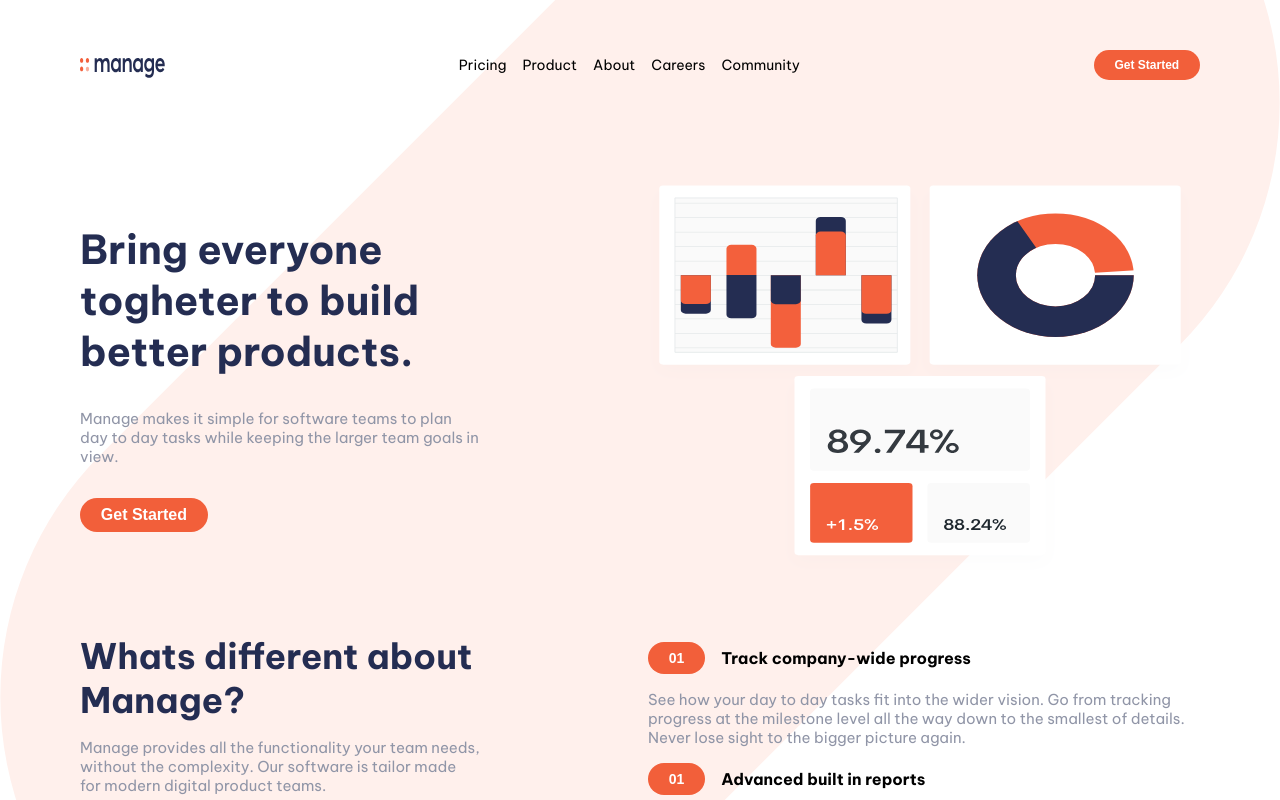
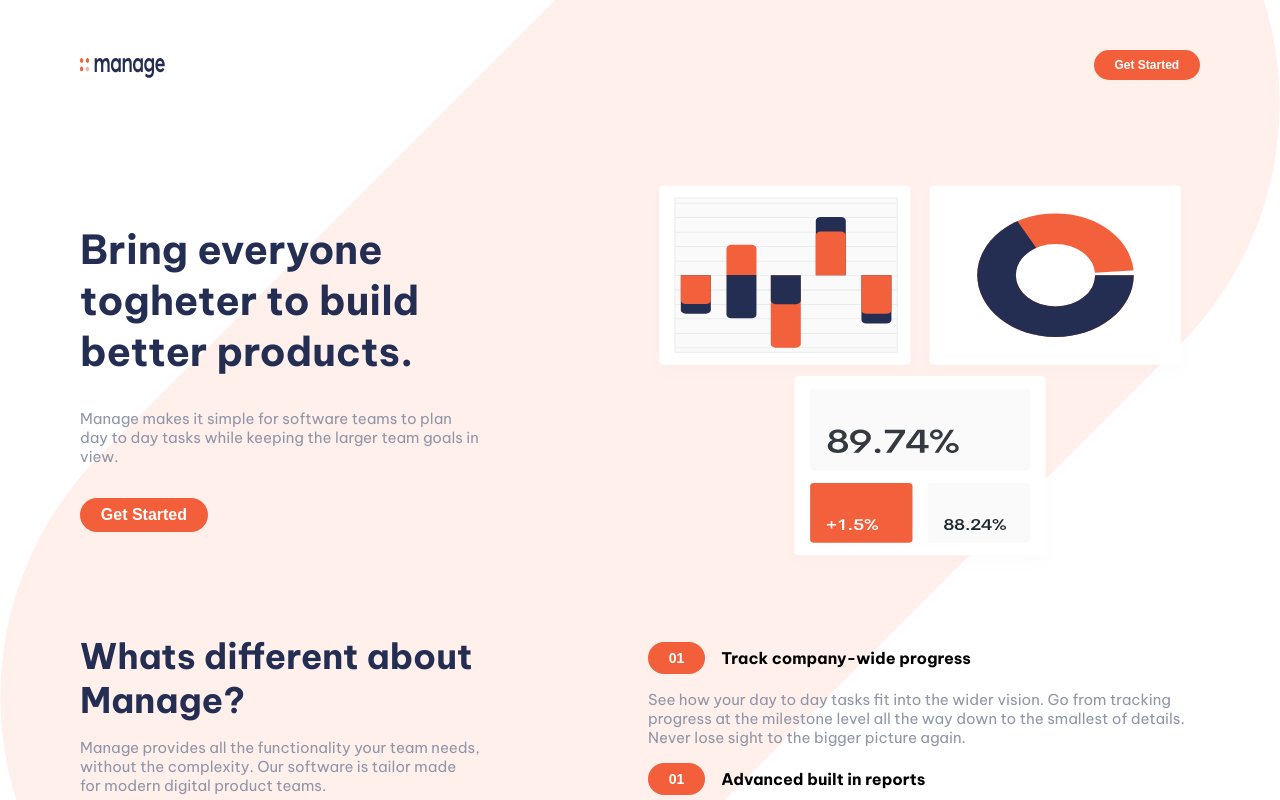
Before and after one commit to devemit/next14-landing-page-manage, a Next.js app: page / in a window 1280 px wide. Shown: the top 800 px of the page. Built offline with nearby package versions, Linux system fonts and the light colour scheme.

Commit message:
navba changes

```diff
--- a/components/navbar/navbar.module.css
+++ b/components/navbar/navbar.module.css
@@ -1,5 +1,5 @@
 .main {
-  padding: 1rem 5rem;
+  padding: 2.5rem;
   display: flex;
   align-items: center;
   justify-content: space-between;
@@ -13,65 +13,13 @@
   align-items: center;
   gap: 1.5rem;
 }
-.button {
-  display: none;
-}
+
 .logo {
   z-index: 12;
   margin-top: 0.6rem;
 }
-.list {
-  list-style: none;
-  align-items: center;
-  gap: 1rem;
-  margin: 0;
-  padding: 0;
-}
-.list_item {
-  font-size: 14px;
-  margin: 0;
-  padding: 0;
-  cursor: pointer;
-}
-
-@media (max-width: 689px) {
-  .hamburger {
-    z-index: 10;
-    display: block;
-  }
-  .list {
-    z-index: 11;
-    position: fixed;
-    transition: 1s left;
-    top: 0;
-    padding: 5rem 2rem;
-    background-color: white;
-    left: -100%;
-    right: 0;
-    bottom: 0;
-    height: 100%;
-    width: 50%;
-  }
-  .active {
-    left: 0;
-  }
-  .list_item {
-    font-size: 16px;
-    margin: 1rem 0rem;
-  }
-  .list_item:hover {
-    border-bottom: 2px solid orangered;
-    transition: 1s;
+@media (min-width: 750px) {
+  .main {
+    padding: 1rem 5rem;
   }
 }
-@media (min-width: 689px) {
-  .hamburger {
-    display: none;
-  }
-  .list {
-    display: flex;
-  }
-  .button {
-    display: block;
-  }
-}
--- a/components/navbar/navbar.tsx
+++ b/components/navbar/navbar.tsx
@@ -1,34 +1,15 @@
-'use client';
-import { useState } from 'react';
 import styles from './navbar.module.css';
-import { routes } from '@/utils/routes';
 import Button from '../ui/button.tsx/button';
 import logo from '../../public/logo.svg';
 import Image from 'next/image';
-import { AiOutlineMenu } from 'react-icons/ai';
-import { MdClose } from 'react-icons/md';
 
 export default function Navbar() {
-  const [nav, setNav] = useState(false);
-  function toggle() {
-    setNav(!nav);
-  }
   return (
     <div className={styles.main}>
       <nav className={styles.nav}>
         <div className={styles.logo}>
           <Image src={logo} height={20} width={85} alt='logo' />
         </div>
-        <div onClick={toggle} className={styles.hamburger}>
-          {nav ? <MdClose size={22} /> : <AiOutlineMenu size={22} />}
-        </div>
-        <ul className={`${styles.list} ${nav && styles.active}`}>
-          {routes.map((route, index) => (
-            <li key={index} className={styles.list_item}>
-              {route}
-            </li>
-          ))}
-        </ul>
         <div className={styles.button}>
           <Button
             title='Get Started'
```
